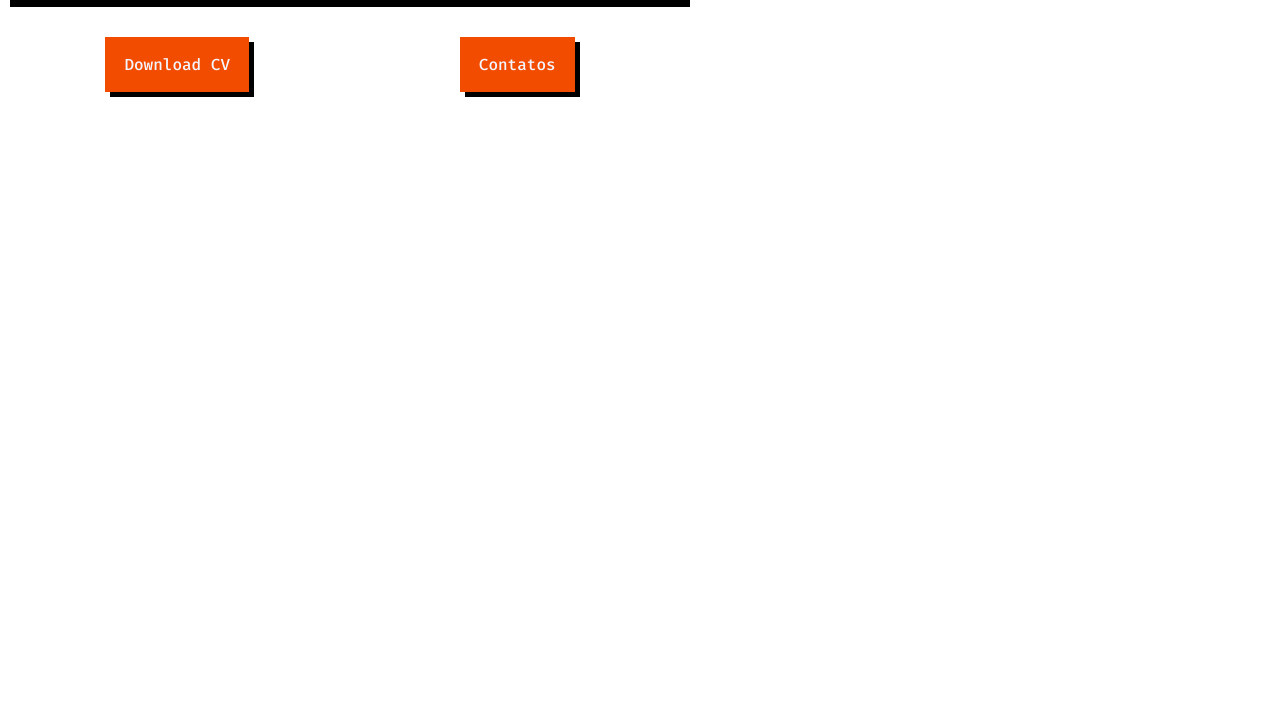
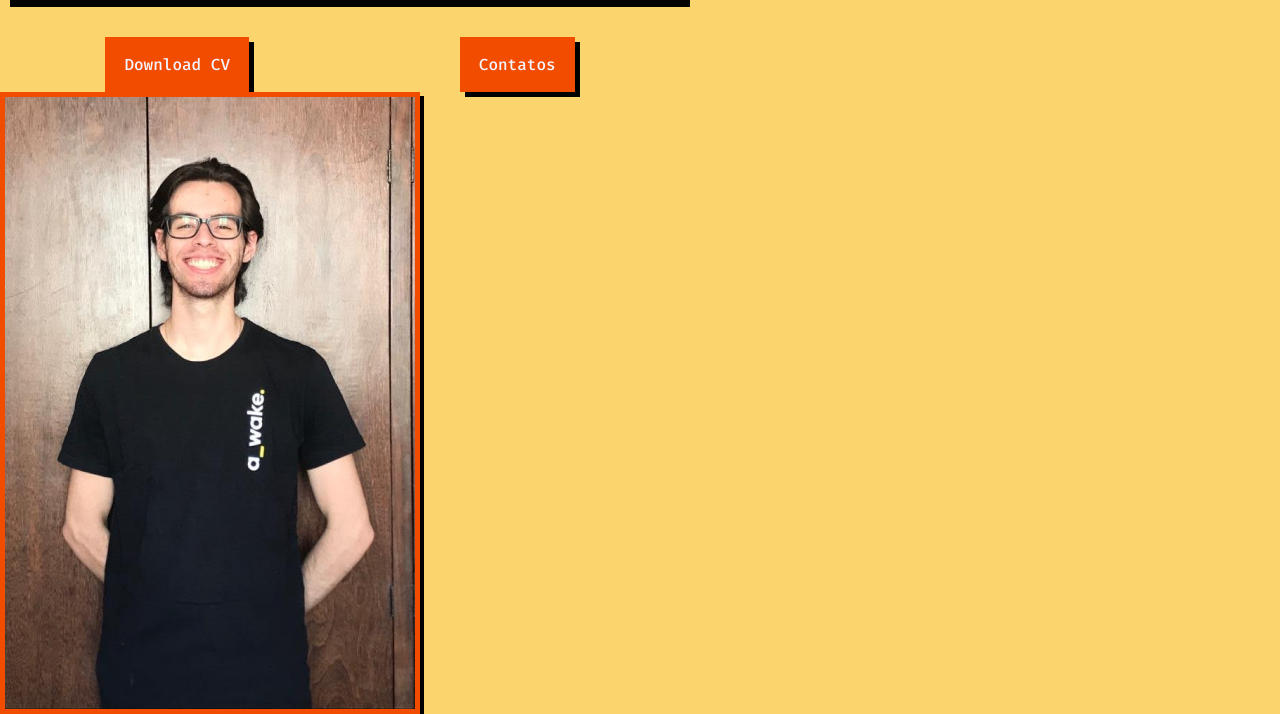
Before and after one commit to matheusleo/my-profile, a plain HTML site: page index.html in a window 1280 px wide. Shown: the part 275-989 px from the top of the page. Before the commit the page ends 800 px from the top, so only its background shows below. Drawn offline with Linux system fonts and the light colour scheme.

Commit message:
Adicionar fote de perfil
Adicionar foto de perfil e estilizar ela

```diff
--- a/css/introduction.css
+++ b/css/introduction.css
@@ -1,3 +1,7 @@
+.introduction {
+  background-color: var(--color-fourth);
+}
+
 .main-banner {
   display: flex;
   height: 180px;
@@ -32,3 +36,8 @@
   width: 680px;
   justify-content: space-around;
 }
+
+.profile-picture {
+  box-shadow: 4px 4px 0px var(--color-black-first);
+  border: 5px solid var(--color-first);
+}
--- a/index.html
+++ b/index.html
@@ -45,6 +45,7 @@
                 <button class="cv button">Download CV</button>
                 <button class="contact button">Contatos</button>
             </div>
+            <img class="profile-picture" src="../assets/img/perfil-my-profile.png" alt="Foto de Perfil">
         </section>
 
     </body>
```
